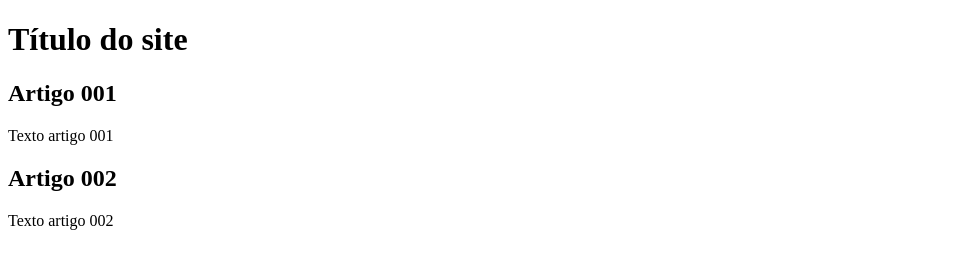
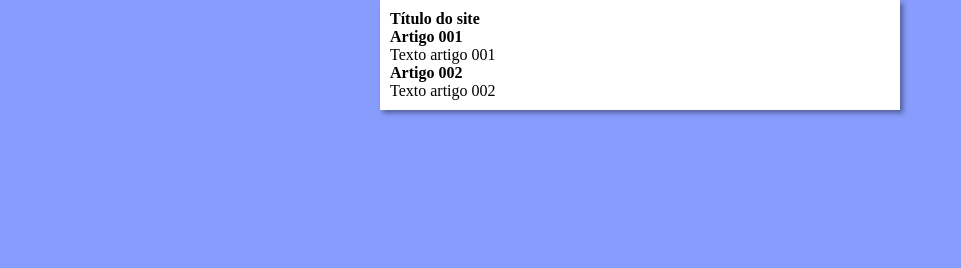
Before and after one commit to BrunoSilvaProgramador/Projeto-Site, a plain HTML site: page index.html in a window 1280 px wide. Shown: the whole page, without its empty margins (0-961 px from the left). Drawn offline with Linux system fonts and the light colour scheme.

Commit message:
Comecei o design

```diff
--- a/index.html
+++ b/index.html
@@ -4,6 +4,7 @@
     <meta charset="UTF-8">
     <meta http-equiv="X-UA-Compatible" content="IE=edge">
     <meta name="viewport" content="width=device-width, initial-scale=1.0">
+    <link rel="stylesheet" href="style.css">
     <title>Document</title>
 </head>
 <body>
--- /dev/null
+++ b/style.css
@@ -0,0 +1,17 @@
+*{
+    margin: 0;
+    padding: 0;
+    font-size: 16px;
+    font-family: 'Times New Roman', Times, serif;
+}
+
+body{
+    background-color: rgb(135, 156, 252);
+}
+main{
+    background-color: white;
+    width: 500px;
+    padding: 10px;
+    margin: auto;
+    box-shadow: 3px 3px 5px rgba(0, 0, 0, 0.39);
+}
```
